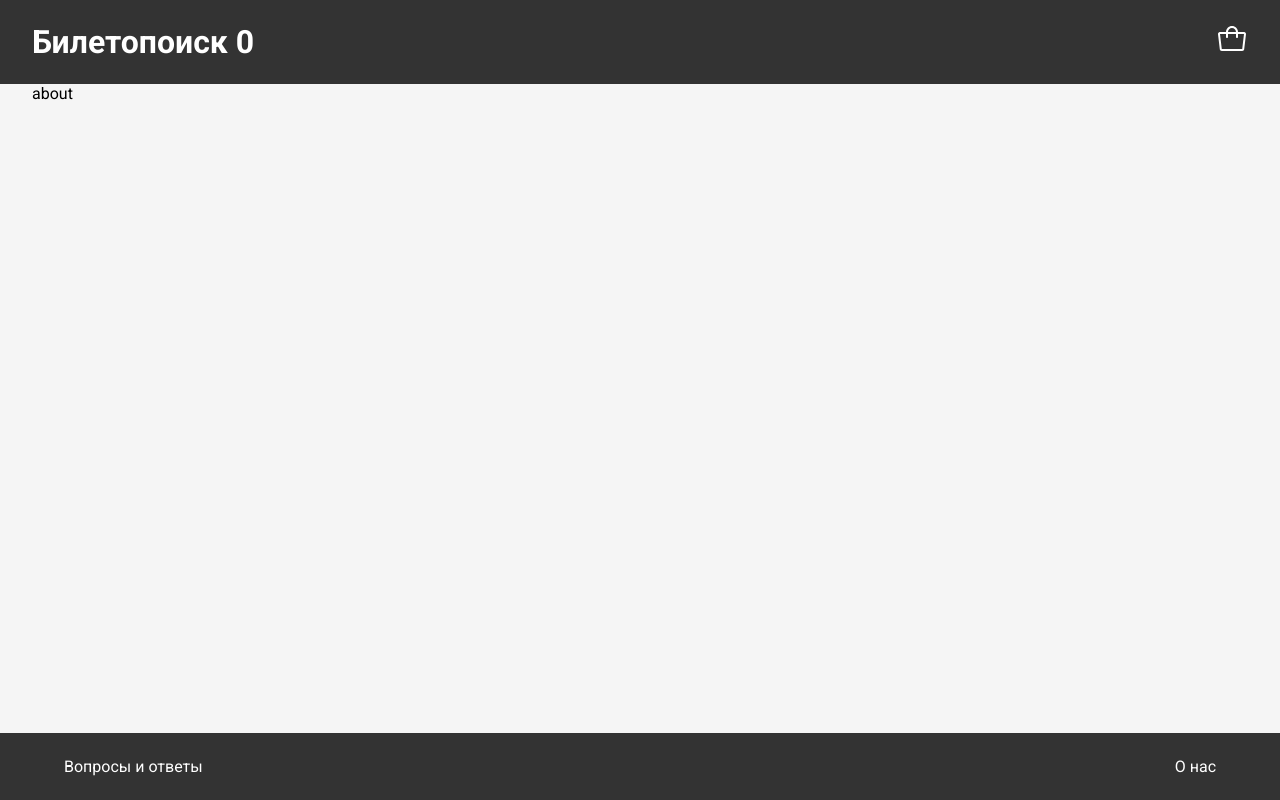
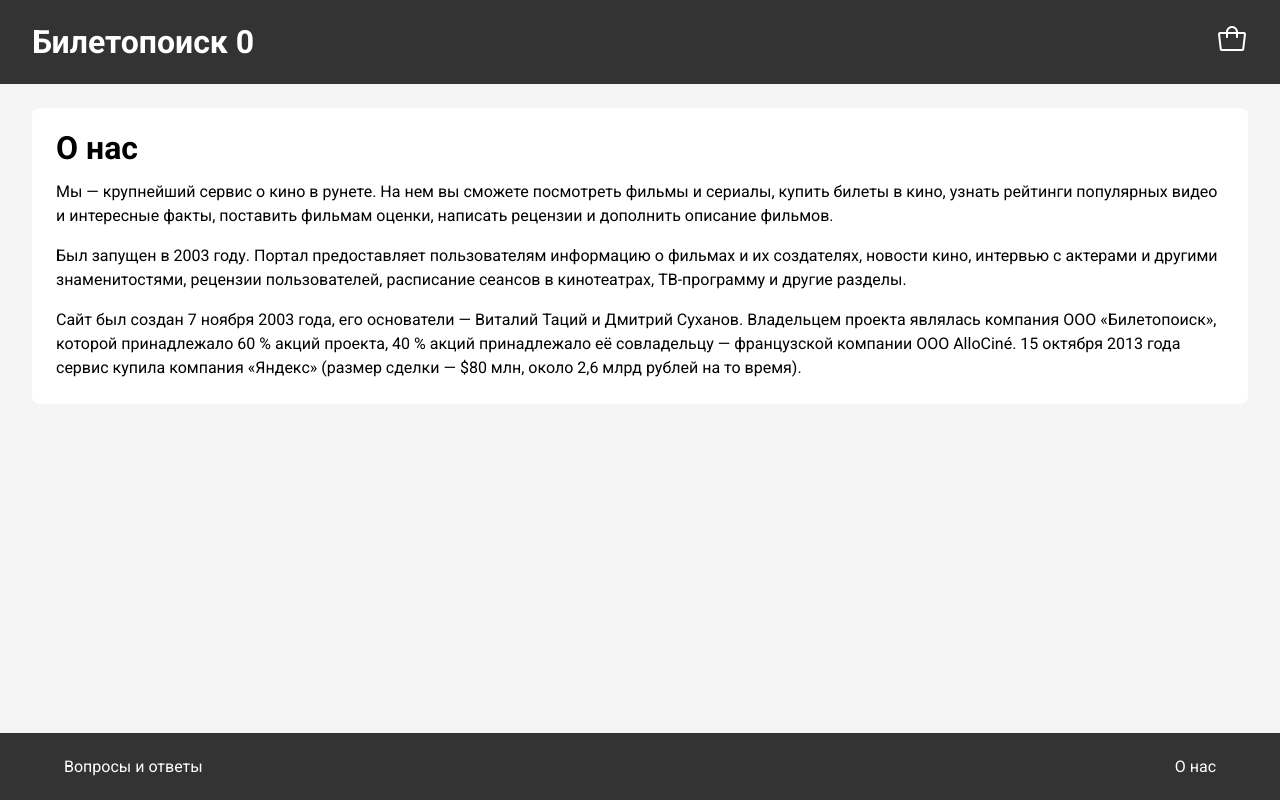
Before and after one commit to amstiel/bltpsk-hw, a Next.js app: page /about in a window 1280 px wide. Built offline with nearby package versions, Linux system fonts and the light colour scheme; no server answers.

Commit message:
Add about page markup & content

```diff
--- /dev/null
+++ b/src/app/about/page.module.scss
@@ -0,0 +1,25 @@
+.content {
+  border-radius: 8px;
+  background-color: white;
+  padding: 24px;
+}
+
+.root {
+  padding-block: 24px;
+}
+
+.paragraph {
+  margin: 0;
+  font-size: 16px;
+  line-height: 1.5;
+
+  &:not(:last-of-type) {
+    margin-bottom: 16px;
+  }
+}
+
+.title {
+  margin-bottom: 16px;
+  font-size: 32px;
+  line-height: 1;
+}
--- a/src/app/about/page.tsx
+++ b/src/app/about/page.tsx
@@ -2,11 +2,32 @@
 
 import { Container } from '@/components/Container/Container';
 
+import styles from './page.module.scss';
+
 const AboutPage: FC = () => {
   return (
-    <main>
+    <main className={styles.root}>
       <Container>
-        <span>about</span>
+        <article className={styles.content}>
+          <h2 className={styles.title}>О нас</h2>
+          <p className={styles.paragraph}>
+            Мы — крупнейший сервис о кино в рунете. На нем вы сможете посмотреть фильмы и сериалы,
+            купить билеты в кино, узнать рейтинги популярных видео и интересные факты, поставить
+            фильмам оценки, написать рецензии и дополнить описание фильмов.
+          </p>
+          <p className={styles.paragraph}>
+            Был запущен в 2003 году. Портал предоставляет пользователям информацию о фильмах и их
+            создателях, новости кино, интервью с актерами и другими знаменитостями, рецензии
+            пользователей, расписание сеансов в кинотеатрах, ТВ-программу и другие разделы.
+          </p>
+          <p className={styles.paragraph}>
+            Сайт был создан 7 ноября 2003 года, его основатели — Виталий Таций и Дмитрий Суханов.
+            Владельцем проекта являлась компания ООО «Билетопоиск», которой принадлежало 60 % акций
+            проекта, 40 % акций принадлежало её совладельцу — французской компании ООО AlloCiné. 15
+            октября 2013 года сервис купила компания «Яндекс» (размер сделки — $80 млн, около 2,6
+            млрд рублей на то время).
+          </p>
+        </article>
       </Container>
     </main>
   );
```
